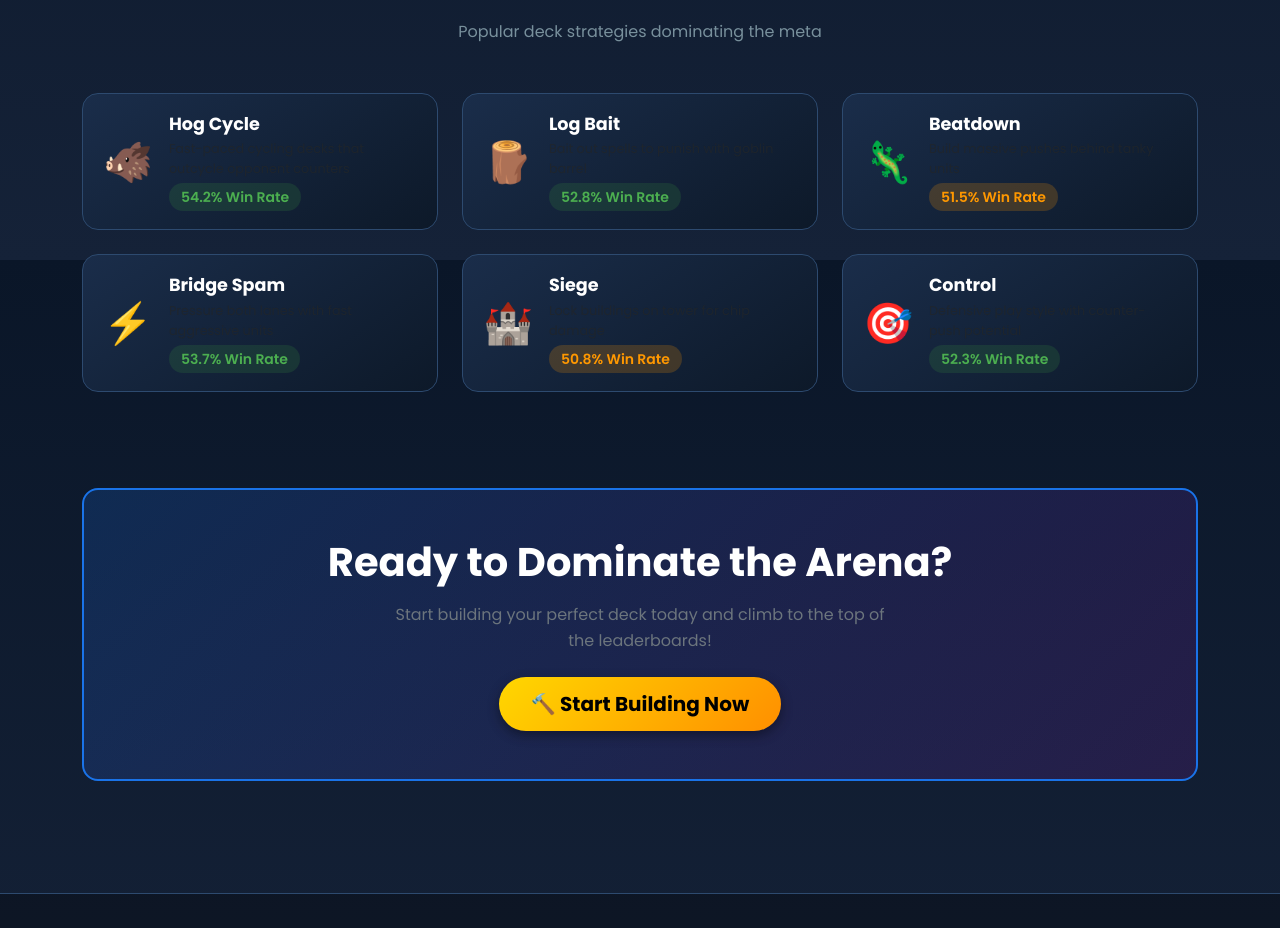
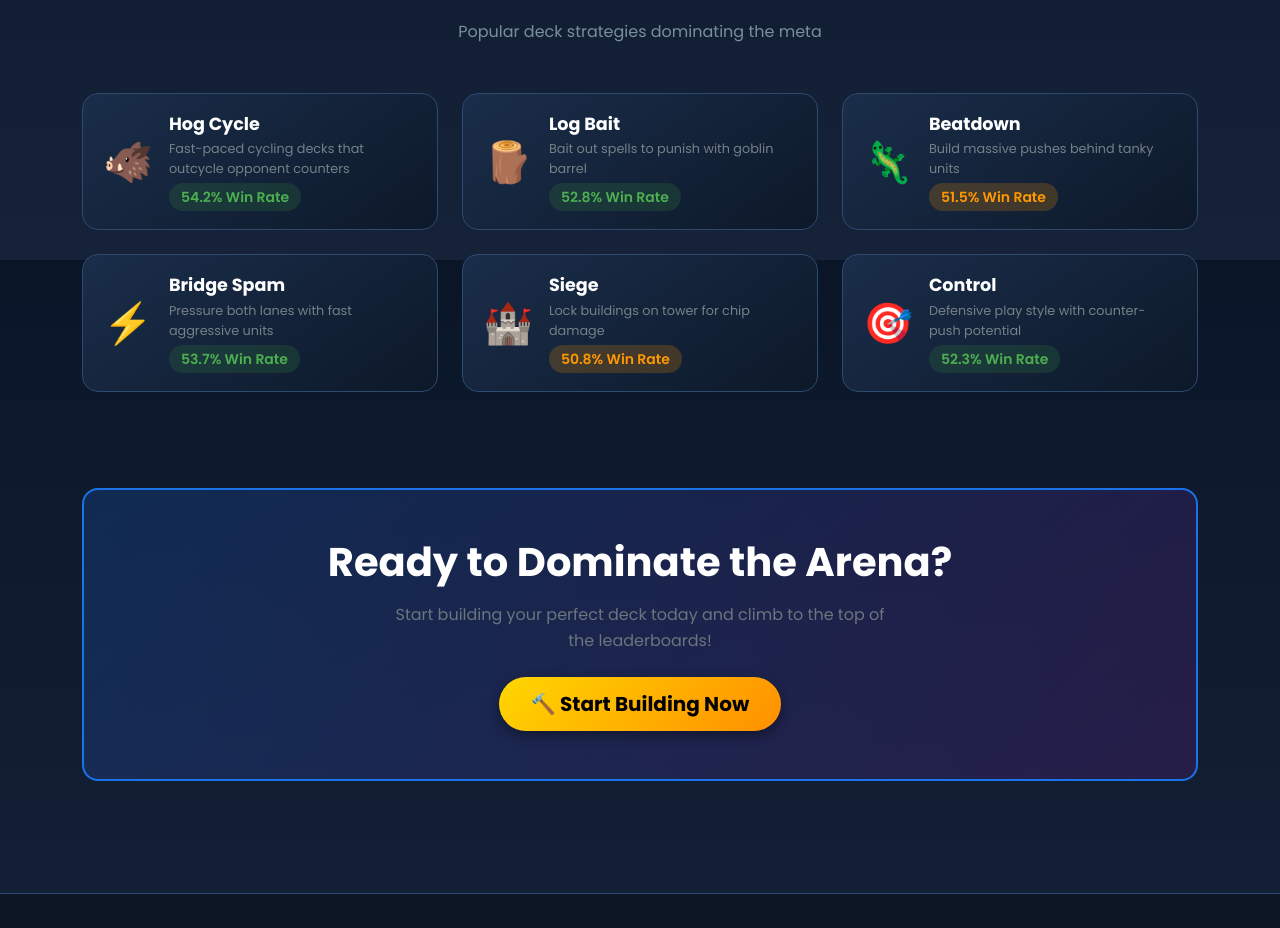
Before and after one commit to CS571-F25/p90, a React (Vite) app: page / in a window 1280 px wide. Shown: the part 1340-2268 px from the top of the page. Built offline with nearby package versions, Linux system fonts and the light colour scheme; a web font is replaced by a local one.

Commit message:
changed secondary color

```diff
--- a/src/index.css
+++ b/src/index.css
@@ -30,6 +30,7 @@
   --text-secondary: #b0bec5;
   --text-muted: #78909c;
   --border-color: #2d4a6f;
+  --bs-secondary-color: #758187;
 
   /* Gradients */
   --gradient-royal: linear-gradient(135deg, #1a73e8 0%, #7b1fa2 100%);
```
